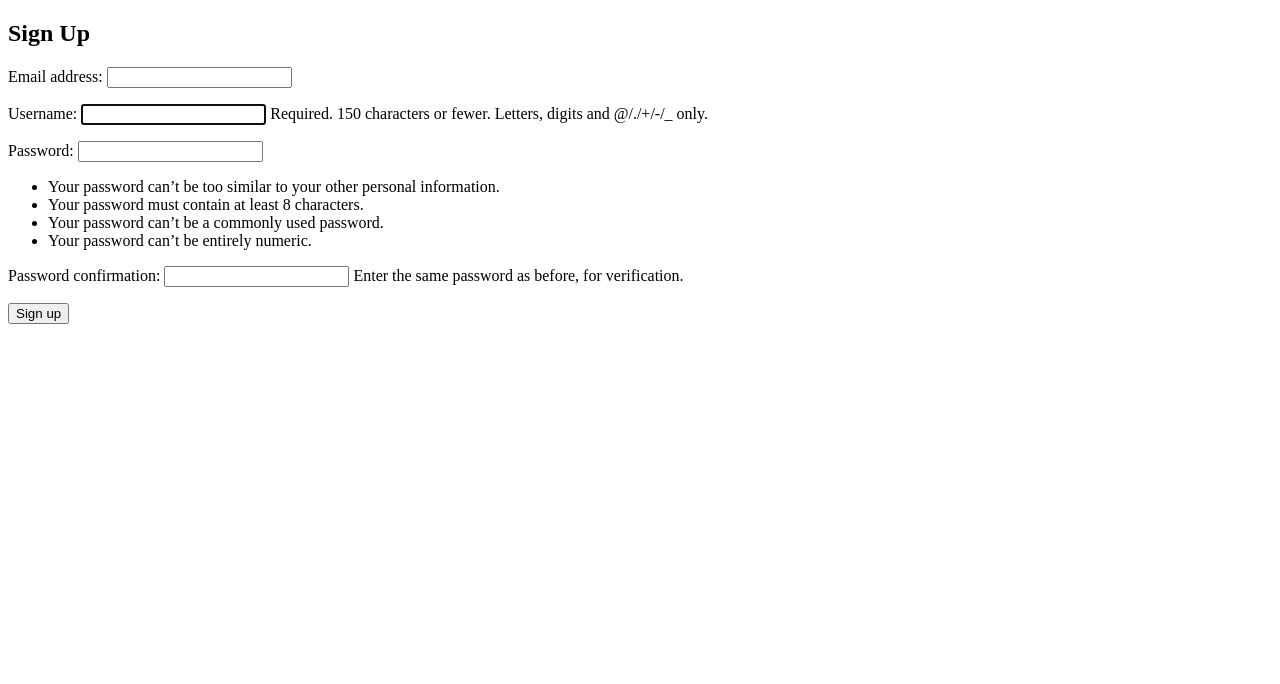
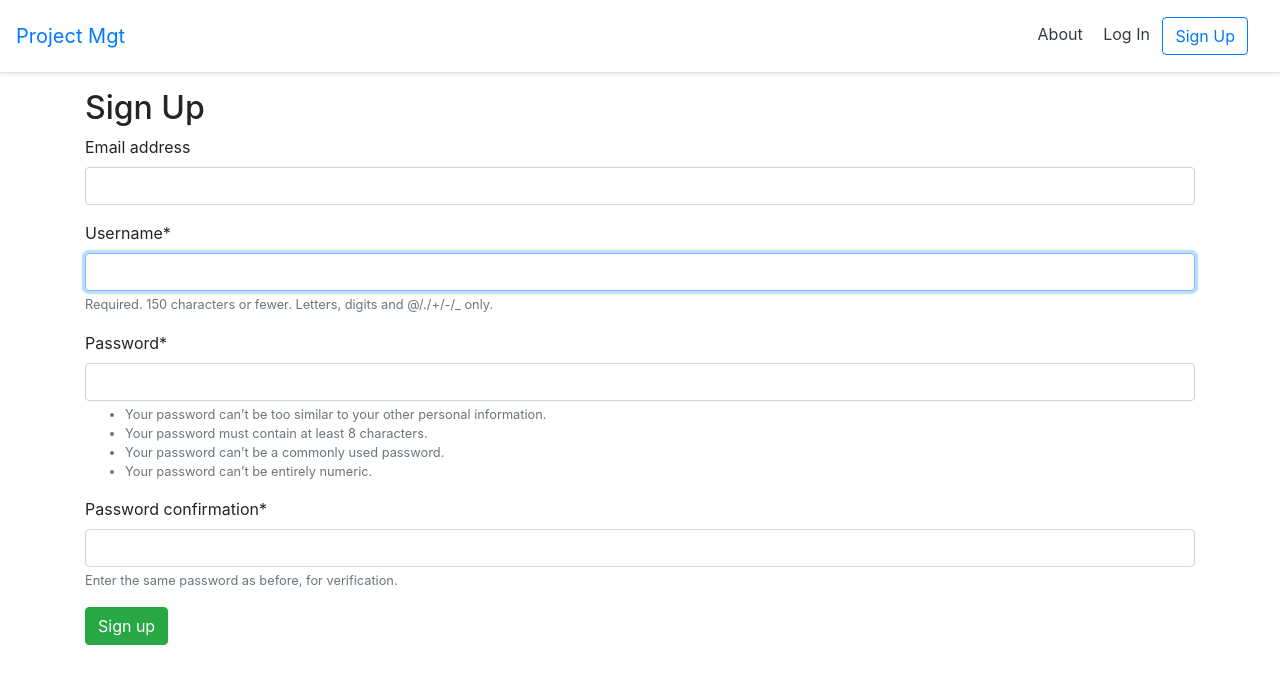
Before and after one commit to LeeBaker3/project_mgt, a Django app: page /accounts/signup/ in a window 1280 px wide. Shown: the top 684 px of the page. Run offline with Django 3.2, Linux system fonts and the light colour scheme; some libraries are stand-ins or nearby versions.

Commit message:
Added Crispy Forms, Bootstrap 4 and Static Files Config, Folders and base files

```diff
--- a/pages/urls.py
+++ b/pages/urls.py
@@ -1,6 +1,8 @@
 from django.urls import path
-from .views import HomePageView
+from .views import HomePageView, AboutPageView
 
 urlpatterns = [
+    path('about/', AboutPageView.as_view(), name='about'),
     path('', HomePageView.as_view(), name='home'),
+
 ]
--- a/pages/views.py
+++ b/pages/views.py
@@ -6,3 +6,7 @@ from django.views.generic import TemplateView
 
 class HomePageView(TemplateView):
     template_name = 'home.html'
+
+
+class AboutPageView(TemplateView):
+    template_name = 'about.html'
--- /dev/null
+++ b/static/css/base.css
@@ -0,0 +1,9 @@
+/* base.css */
+h1 {
+    color: red;
+}
+
+.logo {
+    height: 300px;
+    width: auto;
+}
--- /dev/null
+++ b/static/js/base.js
@@ -0,0 +1,2 @@
+// base.js
+console.log('JavaScript Hello World!')
--- a/templates/_base.html
+++ b/templates/_base.html
@@ -1,15 +1,40 @@
-<!-- templaes/_base.html-->
+<!-- _base.html-->
+{% load static %}
 <!DOCTYPE html>
-<html lang="en">
+<html>
 <head>
-    <meta charset="UTF-8">
-    <meta name="viewport" content="width=device-width, initial-scale=1.0">
-    <title>{% block title %}Project Management{% endblock title %}</title>
+  <meta charset="utf-8">
+  <title>{% block title %}Project Management{% endblock title %}</title>
+  <meta name="viewport" content="width=device-width, initial-scale=1, shrink-to-fit=no">
+  <link rel="stylesheet" href="https://stackpath.bootstrapcdn.com/bootstrap/4.3.1/css/bootstrap.min.css" integrity="sha384-ggOyR0iXCbMQv3Xipma34MD+dH/1fQ784/j6cY/iJTQUOhcWr7x9JvoRxT2MZw1T" crossorigin="anonymous">
+  <link rel="stylesheet" href="{% static 'css/base.css' %}">
 </head>
 <body>
-    <div class="container">
-        {% block content %}
-        {% endblock content %}
+  <header>
+    <!-- Fixed navbar -->
+    <div class="d-flex flex-column flex-md-row align-items-center p-3 px-md-4\
+     mb-3 bg-white border-bottom shadow-sm">
+      <a href="{% url 'home' %}" class="navbar-brand my-0 mr-md-auto font-weight-normal">Project Mgt</a>
+      <nav class="my-2 my-md-0 mr-md-3">
+        <a class="p-2 text-dark" href="{% url 'about' %}">About</a>
+        {% if user.is_authenticated %}
+          <a class="p-2 text-dark" href="{% url 'logout' %}">Log Out</a>
+        {% else %}
+          <a class="p-2 text-dark" href="{% url 'login' %}">Log In</a>
+          <a class="btn btn-outline-primary"
+            href="{% url 'signup' %}">Sign Up</a>
+        {% endif %}
+      </nav>
     </div>
+  </header>
+  <div class="container">
+    {% block content %}
+    {% endblock content %}
+  </div>
+  <!-- JavaScript -->
+  <!-- jQuery first, then Popper.js, then Bootstrap JS -->
+  <script src="https://code.jquery.com/jquery-3.3.1.slim.min.js" integrity="sha384-q8i/X+965DzO0rT7abK41JStQIAqVgRVzpbzo5smXKp4YfRvH+8abtTE1Pi6jizo" crossorigin="anonymous"></script>
+  <script src="https://cdnjs.cloudflare.com/ajax/libs/popper.js/1.14.7/umd/popper.min.js" integrity="sha384-UO2eT0CpHqdSJQ6hJty5KVphtPhzWj9WO1clHTMGa3JDZwrnQq4sF86dIHNDz0W1" crossorigin="anonymous"></script>
+  <script src="https://stackpath.bootstrapcdn.com/bootstrap/4.3.1/js/bootstrap.min.js" integrity="sha384-JjSmVgyd0p3pXB1rRibZUAYoIIy6OrQ6VrjIEaFf/nJGzIxFDsf4x0xIM+B07jRM" crossorigin="anonymous"></script>
 </body>
 </html>
--- a/templates/home.html
+++ b/templates/home.html
@@ -1,10 +1,12 @@
 <!-- templates/home.html-->
 {% extends '_base.html' %}
+{% load static %}
 
 {% block title %}Home{% endblock title %}
 
 {% block content %}
 <h1>Homepage</h1>
+<img class="logo" src="{% static 'images/logo.jpeg' %}" >
     {% if user.is_authenticated %}
         Hi {{ user.email }}
         <p><a href="{% url 'logout' %}">Log Out</a></p>
--- a/templates/registration/login.html
+++ b/templates/registration/login.html
@@ -1,5 +1,6 @@
 <!--templates/registration/login.html-->
 {% extends '_base.html' %}
+{% load crispy_forms_tags %}
 
 {% block title %}Log in {% endblock title %}
 
@@ -7,7 +8,7 @@
 <h2>Log In</h2>
 <form method="post">
     {% csrf_token %}
-    f{{ form.as_p }}
-    <button type="submit">Log In</button>
+    f{{ form|crispy }}
+    <button class="btn btn-success" type="submit">Log In</button>
 </form>
 {% endblock content %}
--- a/templates/signup.html
+++ b/templates/signup.html
@@ -1,5 +1,6 @@
 <!--templates/signup.html-->
 {% extends '_base.html' %}
+{% load crispy_forms_tags %}
 
 {% block title %}Sign Up{% endblock title %}
 
@@ -7,7 +8,7 @@
 <h2>Sign Up</h2>
 <form method="post">
     {% csrf_token %}
-    {{ form.as_p}}
-    <button type="submit">Sign up</button>
+    {{ form|crispy }}
+    <button class="btn btn-success" type="submit">Sign up</button>
 </form>
 {% endblock content %}
```
Also changed, not shown: pages/tests.py (+28 -1 lines), project_mgt/settings.py (+21 -0 lines), templates/about.html (added, +8 -0 lines), static/images/logo.jpeg (added), 2 other files.
